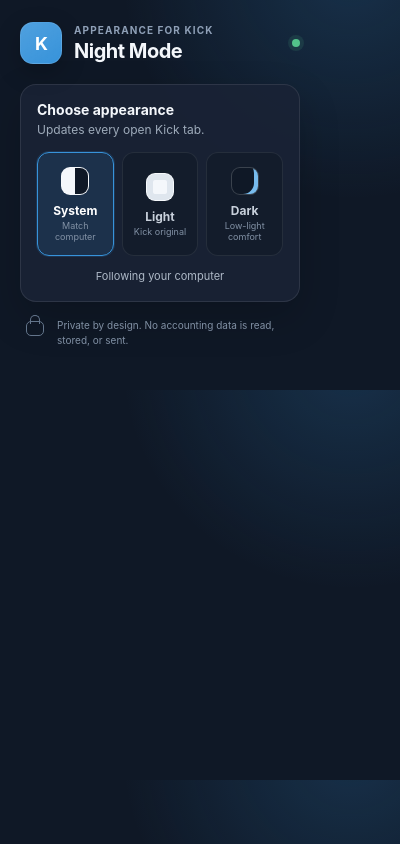
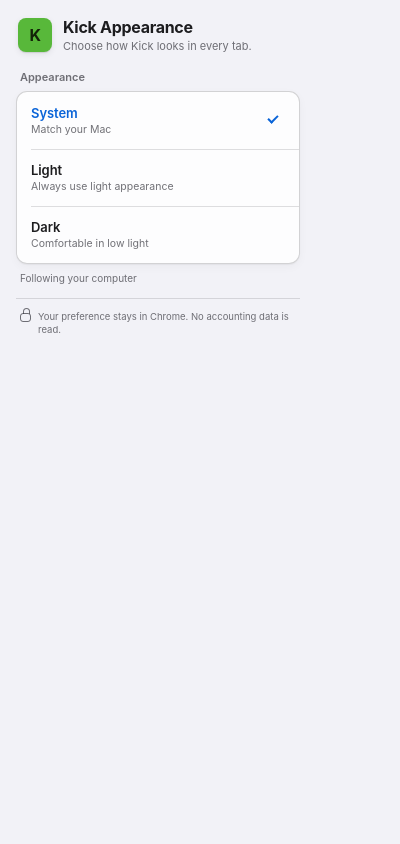
Before and after one commit to fantomsuj/kickdark, a browser extension: page popup/popup.html in a window 400 px wide. Drawn offline with Linux system fonts and the light colour scheme.

Commit message:
Rebuild popup as macOS appearance settings

```diff
--- a/popup/popup.css
+++ b/popup/popup.css
@@ -1,9 +1,22 @@
 :root {
-  color-scheme: dark;
+  color-scheme: light dark;
   font-family:
-    Inter, ui-sans-serif, -apple-system, BlinkMacSystemFont, "Segoe UI",
+    -apple-system, BlinkMacSystemFont, "SF Pro Text", "Helvetica Neue",
     sans-serif;
   font-synthesis: none;
+  --accent: #0a64d8;
+  --background: #f2f2f7;
+  --border: rgba(60, 60, 67, 0.22);
+  --divider: rgba(60, 60, 67, 0.16);
+  --focus: #086bd8;
+  --label: #1d1d1f;
+  --secondary-label: rgba(60, 60, 67, 0.72);
+  --surface: rgba(255, 255, 255, 0.82);
+  --surface-hover: rgba(118, 118, 128, 0.09);
+  --surface-pressed: rgba(118, 118, 128, 0.16);
+  --status-success: #147d3f;
+  --status-warning: #946200;
+  --status-error: #c3292f;
 }
 
 * {
@@ -11,228 +24,243 @@
 }
 
 body {
-  width: 320px;
-  min-height: 390px;
+  width: 316px;
+  min-height: 330px;
   margin: 0;
-  color: #f4f7fb;
-  background:
-    radial-gradient(circle at 88% -8%, rgba(55, 147, 218, 0.2), transparent 42%),
-    #0f1826;
+  color: var(--label);
+  background-color: var(--background);
+  -webkit-font-smoothing: antialiased;
 }
 
-button,
 input {
   font: inherit;
 }
 
 .shell {
-  min-height: 390px;
-  padding: 22px 20px 18px;
+  min-height: 330px;
+  padding: 17px 16px 14px;
 }
 
 .header {
-  display: grid;
-  grid-template-columns: 42px 1fr auto;
-  gap: 12px;
+  display: flex;
+  gap: 11px;
   align-items: center;
-  margin-bottom: 20px;
+  padding: 0 2px 17px;
 }
 
-.brand-mark {
+.app-mark {
   display: grid;
-  width: 42px;
-  height: 42px;
+  flex: 0 0 auto;
+  width: 34px;
+  height: 34px;
   place-items: center;
-  border: 1px solid rgba(255, 255, 255, 0.1);
-  border-radius: 13px;
-  color: #fff;
-  background:
-    linear-gradient(145deg, rgba(255, 255, 255, 0.12), transparent),
-    #3793da;
-  box-shadow: 0 8px 24px rgba(0, 0, 0, 0.22);
-  font-size: 18px;
-  font-weight: 750;
+  border-radius: 8px;
+  color: #132208;
+  background-color: #58b83a;
+  box-shadow:
+    0 1px 1px rgba(0, 0, 0, 0.1),
+    0 2px 6px rgba(0, 0, 0, 0.08);
+  font-size: 16px;
+  font-weight: 730;
   letter-spacing: -0.04em;
 }
 
-.eyebrow {
-  margin: 0 0 3px;
-  color: #8fa0b7;
-  font-size: 10px;
-  font-weight: 700;
-  letter-spacing: 0.11em;
-  text-transform: uppercase;
+.header-copy {
+  min-width: 0;
 }
 
 h1 {
   margin: 0;
-  font-size: 20px;
-  font-weight: 700;
-  letter-spacing: -0.025em;
+  font-size: 16px;
+  font-weight: 650;
+  letter-spacing: -0.018em;
+  line-height: 1.25;
 }
 
-.scope-dot {
-  width: 8px;
-  height: 8px;
-  border-radius: 999px;
-  background: #53c28b;
-  box-shadow: 0 0 0 4px rgba(83, 194, 139, 0.12);
+.header p {
+  margin: 2px 0 0;
+  color: var(--secondary-label);
+  font-size: 11px;
+  line-height: 1.35;
 }
 
-.appearance-card {
-  padding: 16px;
-  border: 1px solid rgba(255, 255, 255, 0.09);
-  border-radius: 16px;
-  background: rgba(26, 35, 54, 0.9);
-  box-shadow: 0 16px 40px rgba(0, 0, 0, 0.18);
+.mode-list {
+  display: grid;
+  min-width: 0;
+  margin: 0;
+  padding: 0;
+  border: 0;
 }
 
-.section-heading h2 {
-  margin: 0 0 4px;
-  font-size: 14px;
-  font-weight: 700;
+.mode-list legend {
+  width: 100%;
+  margin: 0;
+  padding: 0 4px 7px;
+  color: var(--secondary-label);
+  font-size: 11px;
+  font-weight: 560;
+  line-height: 1.2;
 }
 
-.section-heading p {
-  margin: 0;
-  color: #9eabba;
-  font-size: 12px;
-}
-
-.mode-grid {
-  display: grid;
-  grid-template-columns: repeat(3, 1fr);
-  gap: 8px;
-  min-width: 0;
-  margin: 15px 0 0;
-  padding: 0;
-  border: 0;
+.preference-group {
+  overflow: hidden;
+  border: 1px solid var(--border);
+  border-radius: 11px;
+  background-color: var(--surface);
+  box-shadow:
+    0 1px 1px rgba(0, 0, 0, 0.04),
+    0 3px 10px rgba(0, 0, 0, 0.035);
 }
 
 .mode-option {
   position: relative;
   display: grid;
-  min-width: 0;
-  min-height: 104px;
-  padding: 12px 8px 10px;
-  place-items: center;
-  align-content: center;
-  border: 1px solid rgba(255, 255, 255, 0.08);
-  border-radius: 12px;
-  color: #c8d0db;
-  background: rgba(15, 24, 38, 0.54);
+  grid-template-columns: minmax(0, 1fr) 22px;
+  gap: 12px;
+  align-items: center;
+  width: 100%;
+  min-height: 57px;
+  padding: 9px 13px 9px 14px;
+  color: var(--label);
+  background-color: transparent;
   cursor: pointer;
   transition:
-    border-color 140ms ease,
-    background-color 140ms ease,
-    transform 140ms ease;
+    color 110ms ease-out,
+    background-color 110ms ease-out,
+    transform 80ms ease-out;
+}
+
+.mode-option + .mode-option::before {
+  position: absolute;
+  top: 0;
+  right: 0;
+  left: 14px;
+  height: 1px;
+  background-color: var(--divider);
+  content: "";
 }
 
 .mode-option:hover {
-  border-color: rgba(55, 147, 218, 0.48);
-  background: rgba(55, 147, 218, 0.08);
+  background-color: var(--surface-hover);
+}
+
+.mode-option:active {
+  background-color: var(--surface-pressed);
+  transform: scale(0.992);
 }
 
 .mode-option:has(input:checked) {
-  border-color: #3793da;
-  color: #fff;
-  background: rgba(55, 147, 218, 0.14);
-  box-shadow: 0 0 0 1px rgba(55, 147, 218, 0.18);
+  color: var(--accent);
 }
 
 .mode-option:has(input:focus-visible) {
-  outline: 2px solid #77bbed;
-  outline-offset: 2px;
+  z-index: 1;
+  border-radius: 9px;
+  outline: 3px solid var(--focus);
+  outline-offset: -3px;
 }
 
 .mode-option:has(input:disabled) {
   cursor: wait;
-  opacity: 0.68;
+  opacity: 0.55;
+}
+
+[aria-busy="true"] .mode-option {
+  pointer-events: none;
 }
 
 .mode-option input {
   position: absolute;
   width: 1px;
   height: 1px;
+  margin: -1px;
+  overflow: hidden;
+  clip-path: inset(50%);
   opacity: 0;
 }
 
-.mode-icon {
-  position: relative;
+.mode-copy {
   display: block;
-  width: 28px;
-  height: 28px;
-  margin-bottom: 8px;
-  border: 1px solid rgba(255, 255, 255, 0.18);
-  border-radius: 9px;
+  min-width: 0;
 }
 
-.mode-icon-system {
-  overflow: hidden;
-  background: #f4f7fb;
-}
-
-.mode-icon-system::after {
-  position: absolute;
-  inset: 0 0 0 50%;
-  background: #0f1826;
-  content: "";
-}
-
-.mode-icon-light {
-  background: #f4f7fb;
-  box-shadow: inset 0 0 0 6px #dfe6ee;
-}
-
-.mode-icon-dark {
-  background: #0f1826;
-  box-shadow: inset -7px -3px 0 -3px #77bbed;
+.mode-label,
+.mode-detail {
+  display: block;
 }
 
 .mode-label {
-  display: block;
-  font-size: 12px;
-  font-weight: 700;
+  font-size: 13px;
+  font-weight: 560;
+  letter-spacing: -0.006em;
+  line-height: 1.25;
 }
 
 .mode-detail {
-  display: block;
-  margin-top: 3px;
-  color: #8291a5;
-  font-size: 9px;
-  line-height: 1.2;
-  text-align: center;
+  margin-top: 2px;
+  color: var(--secondary-label);
+  font-size: 10.5px;
+  line-height: 1.3;
+}
+
+.selection-mark {
+  position: relative;
+  width: 18px;
+  height: 18px;
+  opacity: 0;
+  transform: scale(0.78);
+  transition:
+    opacity 110ms ease-out,
+    transform 110ms ease-out;
+}
+
+.selection-mark::before {
+  position: absolute;
+  top: 3px;
+  left: 4px;
+  width: 8px;
+  height: 4px;
+  border-bottom: 2px solid currentColor;
+  border-left: 2px solid currentColor;
+  content: "";
+  transform: rotate(-45deg);
+}
+
+.mode-option:has(input:checked) .selection-mark {
+  opacity: 1;
+  transform: scale(1);
 }
 
 .status {
-  min-height: 16px;
-  margin: 13px 0 0;
-  color: #aeb9c7;
-  font-size: 11px;
-  text-align: center;
+  min-height: 15px;
+  margin: 7px 4px 0;
+  color: var(--secondary-label);
+  font-size: 10px;
+  line-height: 1.5;
 }
 
 .status[data-tone="success"] {
-  color: #80d7aa;
+  color: var(--status-success);
 }
 
 .status[data-tone="warning"] {
-  color: #f2c96d;
+  color: var(--status-warning);
 }
 
 .status[data-tone="error"] {
-  color: #ff9b9e;
+  color: var(--status-error);
 }
 
 footer {
-  display: grid;
-  grid-template-columns: 22px 1fr;
-  gap: 9px;
-  align-items: start;
-  padding: 16px 6px 0;
-  color: #8090a4;
-  font-size: 10px;
-  line-height: 1.45;
+  display: flex;
+  gap: 7px;
+  align-items: flex-start;
+  margin-top: 12px;
+  padding: 11px 4px 0;
+  border-top: 1px solid var(--divider);
+  color: var(--secondary-label);
+  font-size: 9.5px;
+  line-height: 1.4;
 }
 
 footer p {
@@ -241,39 +269,93 @@
 
 .privacy-icon {
   position: relative;
-  width: 18px;
-  height: 15px;
+  flex: 0 0 auto;
+  width: 11px;
+  height: 9px;
   margin-top: 3px;
-  border: 1.5px solid #63758b;
-  border-radius: 5px;
+  border: 1px solid currentColor;
+  border-radius: 3px;
 }
 
 .privacy-icon::before {
   position: absolute;
-  top: -7px;
-  left: 3px;
-  width: 8px;
-  height: 8px;
-  border: 1.5px solid #63758b;
+  bottom: 7px;
+  left: 2px;
+  width: 5px;
+  height: 5px;
+  border: 1px solid currentColor;
   border-bottom: 0;
-  border-radius: 6px 6px 0 0;
+  border-radius: 5px 5px 0 0;
   content: "";
 }
 
-.visually-hidden {
-  position: absolute;
-  width: 1px;
-  height: 1px;
-  padding: 0;
-  margin: -1px;
-  overflow: hidden;
-  clip: rect(0, 0, 0, 0);
-  white-space: nowrap;
-  border: 0;
+@media (prefers-color-scheme: dark) {
+  :root {
+    --accent: #69a9ff;
+    --background: #1e1e20;
+    --border: rgba(235, 235, 245, 0.18);
+    --divider: rgba(235, 235, 245, 0.12);
+    --focus: #78b4ff;
+    --label: #f2f2f7;
+    --secondary-label: rgba(235, 235, 245, 0.64);
+    --surface: rgba(58, 58, 60, 0.82);
+    --surface-hover: rgba(235, 235, 245, 0.08);
+    --surface-pressed: rgba(235, 235, 245, 0.14);
+    --status-success: #65cf86;
+    --status-warning: #e5b84d;
+    --status-error: #ff858b;
+  }
 }
 
 @media (prefers-reduced-motion: reduce) {
-  .mode-option {
+  .mode-option,
+  .selection-mark {
     transition: none;
   }
+
+  .mode-option:active,
+  .selection-mark,
+  .mode-option:has(input:checked) .selection-mark {
+    transform: none;
+  }
 }
+
+@media (prefers-reduced-transparency: reduce) {
+  :root {
+    --surface: #ffffff;
+    --surface-hover: #ececf0;
+    --surface-pressed: #dedee3;
+  }
+}
+
+@media (prefers-reduced-transparency: reduce) and (prefers-color-scheme: dark) {
+  :root {
+    --surface: #3a3a3c;
+    --surface-hover: #4a4a4c;
+    --surface-pressed: #525255;
+  }
+}
+
+@media (prefers-contrast: more) {
+  :root {
+    --border: rgba(0, 0, 0, 0.62);
+    --divider: rgba(0, 0, 0, 0.45);
+    --secondary-label: rgba(0, 0, 0, 0.84);
+  }
+
+  .preference-group {
+    border-width: 2px;
+  }
+
+  .mode-option:has(input:focus-visible) {
+    outline-width: 4px;
+  }
+}
+
+@media (prefers-contrast: more) and (prefers-color-scheme: dark) {
+  :root {
+    --border: rgba(255, 255, 255, 0.7);
+    --divider: rgba(255, 255, 255, 0.48);
+    --secondary-label: rgba(255, 255, 255, 0.88);
+  }
+}
--- a/popup/popup.html
+++ b/popup/popup.html
@@ -3,53 +3,51 @@
   <head>
     <meta charset="utf-8">
     <meta name="viewport" content="width=device-width, initial-scale=1">
-    <title>Kick Night Mode</title>
+    <title>Kick Appearance</title>
     <link rel="stylesheet" href="popup.css">
   </head>
   <body>
     <main class="shell">
       <header class="header">
-        <div class="brand-mark" aria-hidden="true">
-          <span>K</span>
+        <span class="app-mark" aria-hidden="true">K</span>
+        <div class="header-copy">
+          <h1>Kick Appearance</h1>
+          <p>Choose how Kick looks in every tab.</p>
         </div>
-        <div>
-          <p class="eyebrow">Appearance for Kick</p>
-          <h1>Night Mode</h1>
-        </div>
-        <span class="scope-dot" title="Scoped to use.kick.co"></span>
       </header>
 
-      <section class="appearance-card" aria-labelledby="appearance-title">
-        <div class="section-heading">
-          <div>
-            <h2 id="appearance-title">Choose appearance</h2>
-            <p>Updates every open Kick tab.</p>
-          </div>
-        </div>
+      <section class="preference-pane" aria-label="Appearance settings">
+        <fieldset class="mode-list" data-appearance-form aria-busy="true">
+          <legend>Appearance</legend>
 
-        <fieldset class="mode-grid" data-appearance-form aria-busy="true">
-          <legend class="visually-hidden">Appearance preference</legend>
-
+          <div class="preference-group">
             <label class="mode-option">
               <input type="radio" name="mode" value="system">
-            <span class="mode-icon mode-icon-system" aria-hidden="true"></span>
+              <span class="mode-copy">
                 <span class="mode-label">System</span>
-            <span class="mode-detail">Match computer</span>
+                <span class="mode-detail">Match your Mac</span>
+              </span>
+              <span class="selection-mark" aria-hidden="true"></span>
             </label>
 
             <label class="mode-option">
               <input type="radio" name="mode" value="light">
-            <span class="mode-icon mode-icon-light" aria-hidden="true"></span>
+              <span class="mode-copy">
                 <span class="mode-label">Light</span>
-            <span class="mode-detail">Kick original</span>
+                <span class="mode-detail">Always use light appearance</span>
+              </span>
+              <span class="selection-mark" aria-hidden="true"></span>
             </label>
 
             <label class="mode-option">
               <input type="radio" name="mode" value="dark">
-            <span class="mode-icon mode-icon-dark" aria-hidden="true"></span>
+              <span class="mode-copy">
                 <span class="mode-label">Dark</span>
-            <span class="mode-detail">Low-light comfort</span>
+                <span class="mode-detail">Comfortable in low light</span>
+              </span>
+              <span class="selection-mark" aria-hidden="true"></span>
             </label>
+          </div>
         </fieldset>
 
         <p class="status" data-status data-tone="neutral" role="status" aria-live="polite">
@@ -58,10 +56,8 @@
       </section>
 
       <footer>
-        <div class="privacy-icon" aria-hidden="true"></div>
-        <p>
-          Private by design. No accounting data is read, stored, or sent.
-        </p>
+        <span class="privacy-icon" aria-hidden="true"></span>
+        <p>Your preference stays in Chrome. No accounting data is read.</p>
       </footer>
     </main>
 
```
Also changed, not shown: test/popup.test.cjs (+120 -0 lines). Lines whose indentation alone changed are shown as unchanged.
